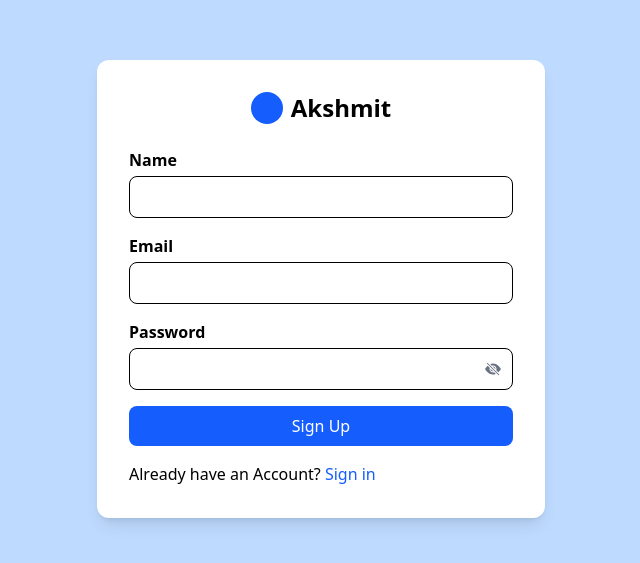
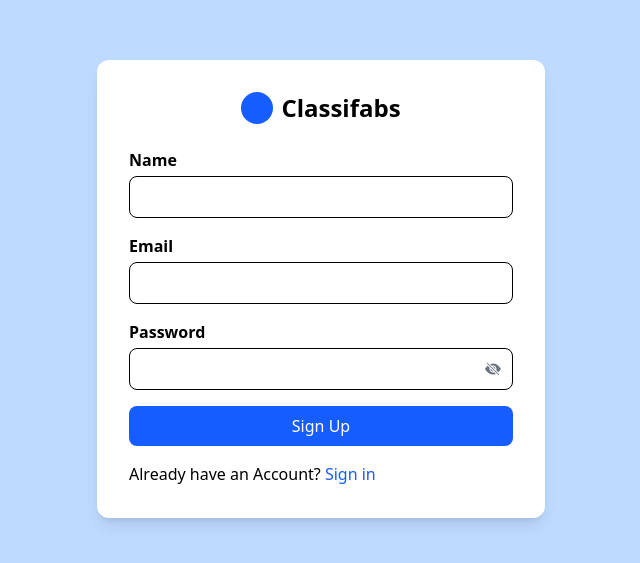
Before and after one commit to tanishasura/-Akshimit, a React (Vite) app: page /signUp in a window 1280 px wide. Shown: the part 111-674 px from the top of the page, without its empty margins (319-959 px from the left). Built offline with nearby package versions, Linux system fonts and the light colour scheme.

Commit message:
refactored to Classifabs

```diff
--- a/src/components/Sidebar.jsx
+++ b/src/components/Sidebar.jsx
@@ -23,7 +23,7 @@ export default function Sidebar({ isCollapsed }) {
         {/* Header */}
         <div className="p-6 h-20 flex items-center border-b border-slate-700">
           <span className="text-2xl font-bold truncate">
-            {isCollapsed ? "A" : "Akshmit"}
+            {isCollapsed ? "C" : "Classifabs"}
           </span>
         </div>
 
--- a/src/pages/SignIn.jsx
+++ b/src/pages/SignIn.jsx
@@ -73,7 +73,7 @@ const handleSubmit = (e) => {
         <div className="text-center mb-6">
           <div className="flex justify-center items-center gap-2 mb-2">
             <div className="w-8 h-8 rounded-full bg-blue-600"></div>
-            <h1 className="text-2xl font-semibold">Akshmit</h1>
+            <h1 className="text-2xl font-semibold">Classifabs</h1>
           </div>
         </div>
 
@@ -139,12 +139,29 @@ const handleSubmit = (e) => {
             </div>
           </div> */}
 
-          <button className="w-full bg-blue-600 text-white py-2 rounded-lg hover:bg-blue-700">
-            Sign In
-          </button>
+          <div className="flex flex-col gap-3">
+            <button className="w-full bg-blue-600 text-white py-2 rounded-lg hover:bg-blue-700">
+              Sign In
+            </button>
+
+            {/* Added by request: Button to remove existing accounts
+            <button
+              type="button"
+              onClick={() => {
+                // Clear user accounts and sessions from LocalStorage
+                localStorage.removeItem("registered_users");
+                localStorage.removeItem("user_session");
+                alert("All existing user accounts have been removed.");
+              }}
+              className="w-full bg-red-500 text-white py-2 rounded-lg hover:bg-red-600"
+            >
+              Remove All User Accounts
+            </button> */}
+
+          </div>
 
           {/* <p className="text-md mt-4">
-            New to Akshmit?{" "} */}
+            New to Classifabs?{" "} */}
             <div className="mt-4">
                   <Link to="/signUp" className="text-blue-600">
                        Create an account
--- a/src/pages/SignUp.jsx
+++ b/src/pages/SignUp.jsx
@@ -42,7 +42,7 @@ const handleSubmit = (e) => {
   e.preventDefault();
   if (validate()) {
     const existingUsers = JSON.parse(localStorage.getItem("registered_users")) || [];
-    const ADMIN_EMAIL = "admin@akshmit.com";
+    const ADMIN_EMAIL = "admin@Classifabs.com";
 
     if (existingUsers.find(u => u.email === email)) {
       setErrors({ email: "Email already registered. Please Sign In." });
@@ -72,7 +72,7 @@ const handleSubmit = (e) => {
         <div className="text-center mb-6">
           <div className="flex justify-center items-center gap-2 mb-2">
             <div className="w-8 h-8 rounded-full bg-blue-600"></div>
-            <h1 className="text-2xl font-semibold">Akshmit</h1>
+            <h1 className="text-2xl font-semibold">Classifabs</h1>
           </div>
         </div>
 
```
Also changed, not shown: 1 other file (tests, documents, lock files or other folders).
